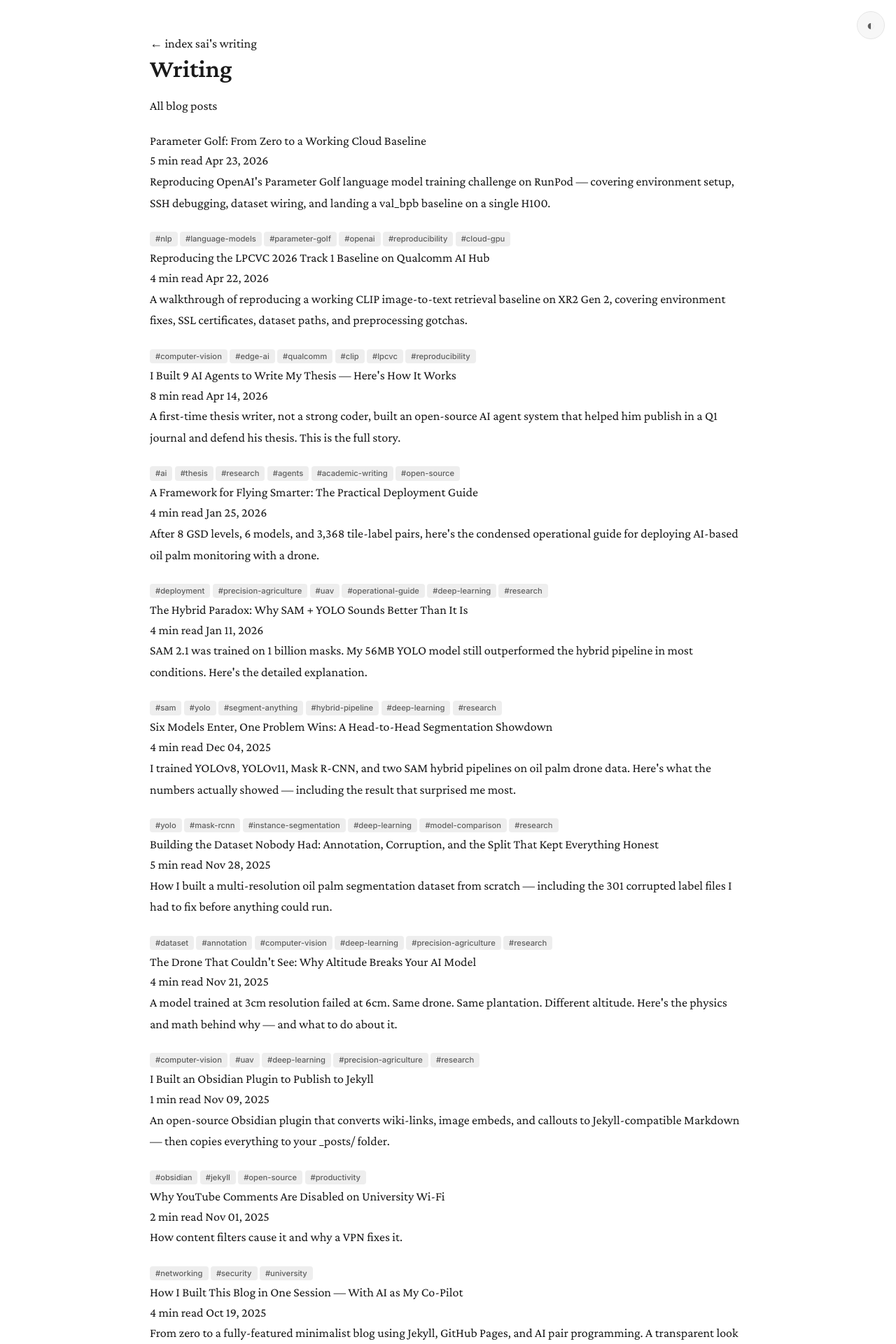
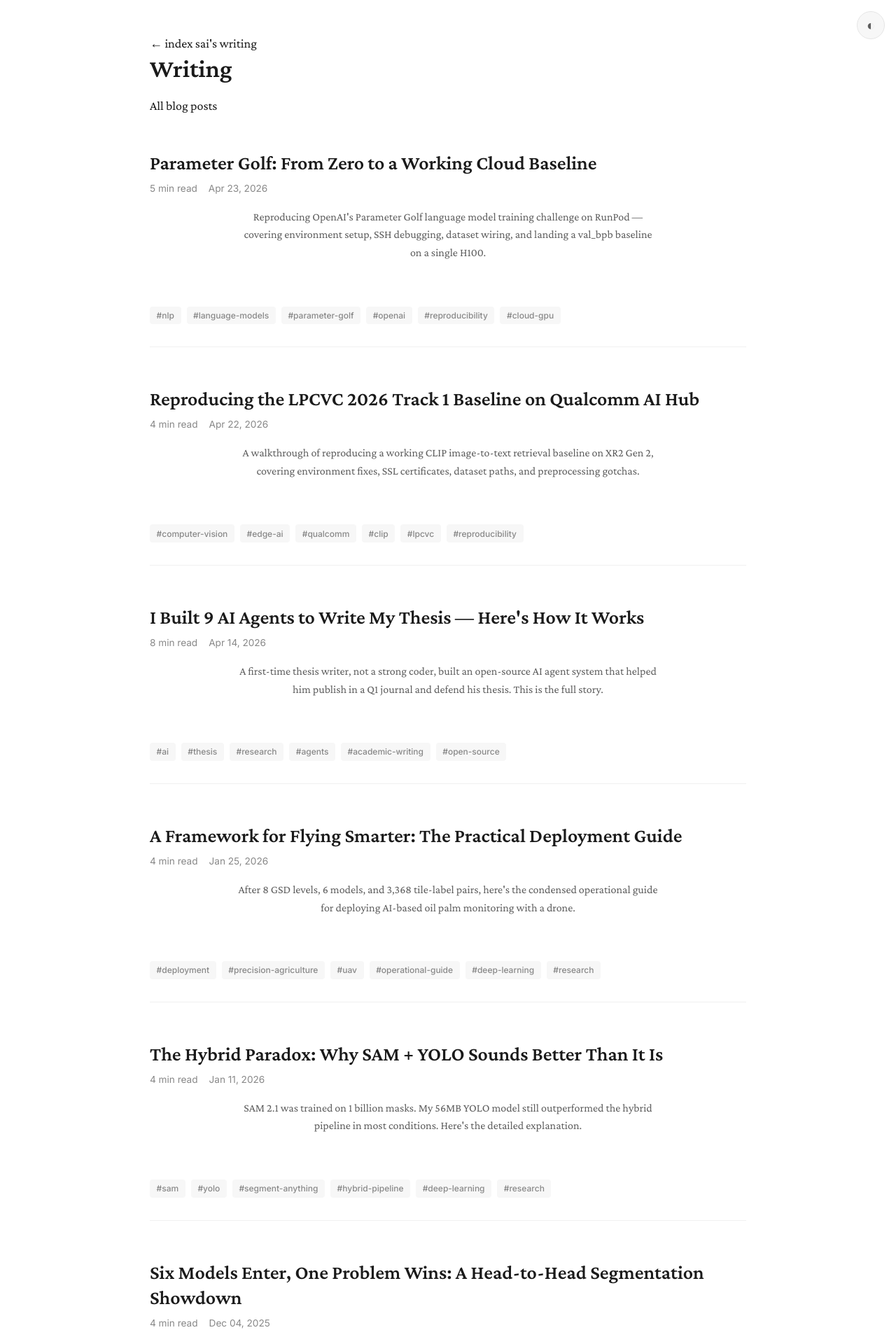
Before and after one commit to Sai21112000/sai21112000.github.io, a Jekyll site: the page built from writing.md, in a window 1280 px wide. Shown: the top 1920 px of the page at 70% size. Built offline with Jekyll 4.4.1, drawn with Linux system fonts in a browser that asks for light colours.

Commit message:
fix: Sync style.css with missing immersive-quotes, writing-index, and responsive styles

```diff
--- a/assets/style.css
+++ b/assets/style.css
@@ -311,6 +311,45 @@
     font-size: 0.8rem;
     color: var(--text-tertiary);
     font-style: normal;
+}
+
+/* Immersive Quotes (Philosophy Page) */
+.immersive-quotes {
+    margin-top: 3rem;
+}
+
+.immersive-quotes blockquote {
+    font-size: 1.5rem;
+    line-height: 1.4;
+    color: var(--text);
+    font-style: italic;
+    margin: 4rem 0 1.5rem;
+    padding: 0;
+    border: none;
+    text-align: center;
+    position: relative;
+}
+
+.immersive-quotes blockquote::before {
+    content: '“';
+    position: absolute;
+    top: -2rem;
+    left: 50%;
+    transform: translateX(-50%);
+    font-size: 4rem;
+    color: var(--border);
+    font-family: serif;
+    opacity: 0.5;
+}
+
+.immersive-quotes p {
+    text-align: center;
+    color: var(--text-secondary);
+    font-size: 1rem;
+    margin-bottom: 4rem;
+    max-width: 600px;
+    margin-left: auto;
+    margin-right: auto;
 }
 
 /* All Posts Section */
@@ -725,6 +764,62 @@
     background: rgba(255, 255, 255, 0.1);
 }
 
+/* Writing Index Enhancements */
+.writing-entry {
+    margin-bottom: 3.5rem;
+    padding-bottom: 2rem;
+    border-bottom: 1px solid var(--border-light);
+}
+
+.writing-entry:last-child {
+    border-bottom: none;
+}
+
+.writing-title {
+    font-size: 1.75rem;
+    font-weight: 600;
+    line-height: 1.3;
+    color: var(--text);
+    display: block;
+    margin-bottom: 0.5rem;
+    border-bottom: none;
+}
+
+.writing-title:hover {
+    color: var(--accent);
+}
+
+.writing-meta {
+    display: flex;
+    gap: 1rem;
+    font-family: 'Inter', sans-serif;
+    font-size: 0.85rem;
+    color: var(--text-tertiary);
+    margin-bottom: 1rem;
+}
+
+.writing-desc {
+    font-size: 1.05rem;
+    color: var(--text-secondary);
+    margin-bottom: 1.25rem;
+    line-height: 1.6;
+}
+
+.writing-tags {
+    display: flex;
+    flex-wrap: wrap;
+    gap: 0.5rem;
+}
+
+.writing-tags .tag {
+    background: var(--bg-secondary);
+    color: var(--text-tertiary);
+    font-size: 0.75rem;
+    padding: 0.2rem 0.6rem;
+    border-radius: 4px;
+    font-family: 'Inter', sans-serif;
+}
+
 /* Responsive */
 @media (max-width: 640px) {
     main {
@@ -756,6 +851,10 @@
     .footer-links {
         flex-wrap: wrap;
         gap: 1rem;
+    }
+
+    .writing-title {
+        font-size: 1.5rem;
     }
 }
 
```
